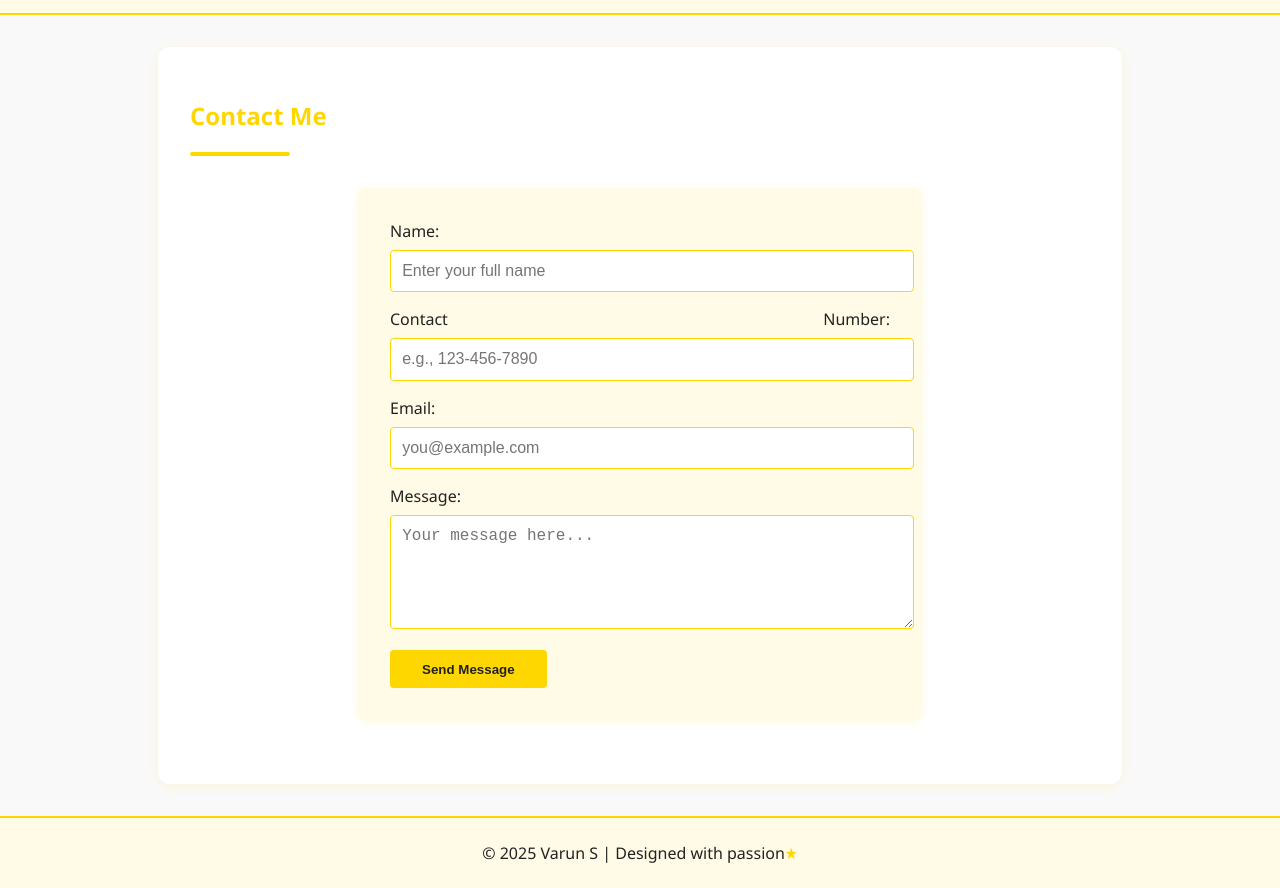
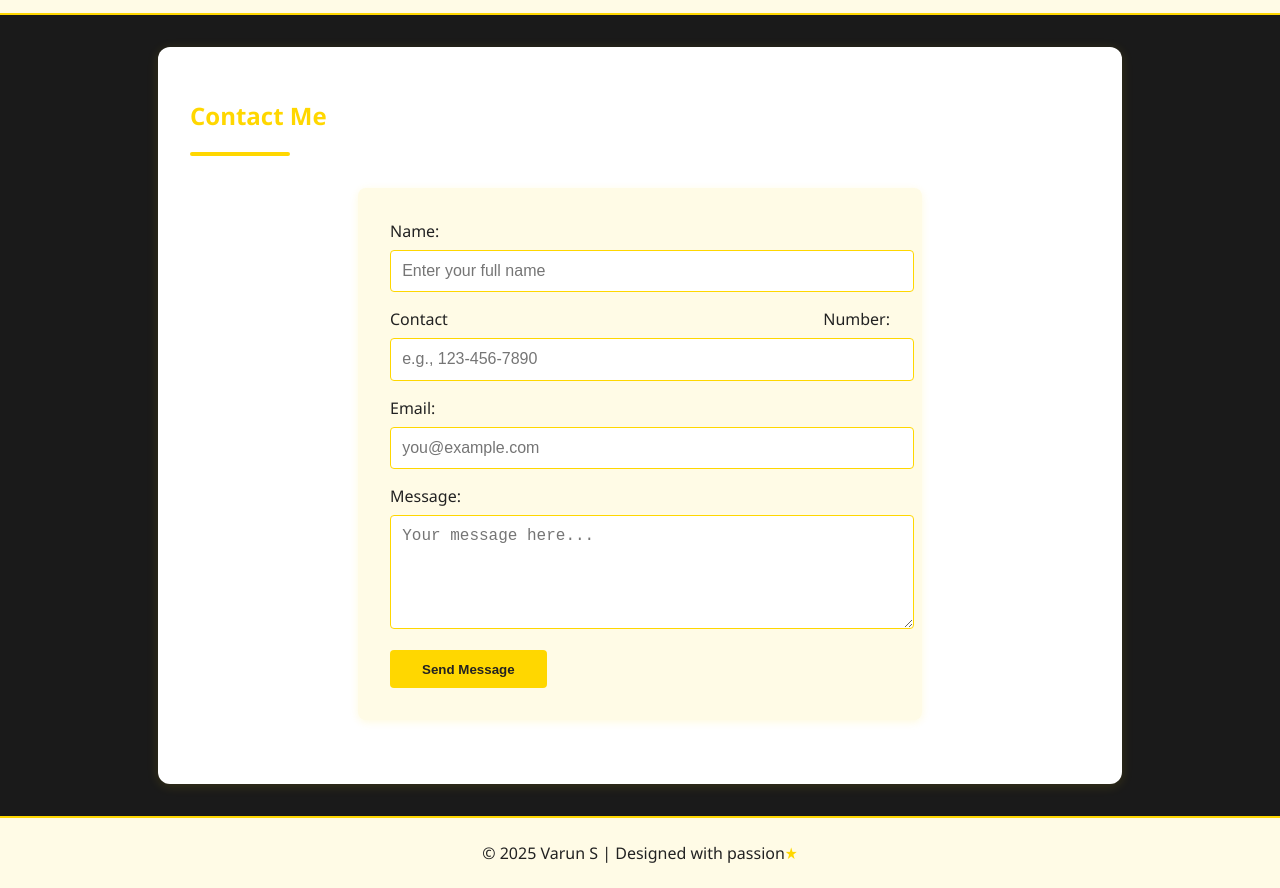
Before and after one commit to VarunAigen/portfolio, a plain HTML site: page contact.html in a window 1280 px wide. Shown: the part 52-940 px from the top of the page. Drawn offline with Linux system fonts and the light colour scheme.

Commit message:
Update contact.html

```diff
--- a/contact.html
+++ b/contact.html
@@ -7,7 +7,7 @@
     <link rel="stylesheet" href="style.css">
     <style>
         body {
-            background-color: #f9f9f9;
+            background-color: #1a1a1a;
             color: #222;
         }
         .header-nav {
```
